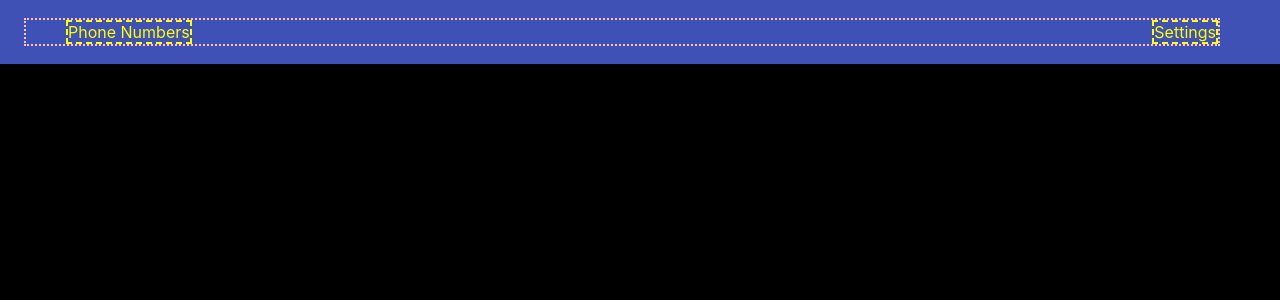
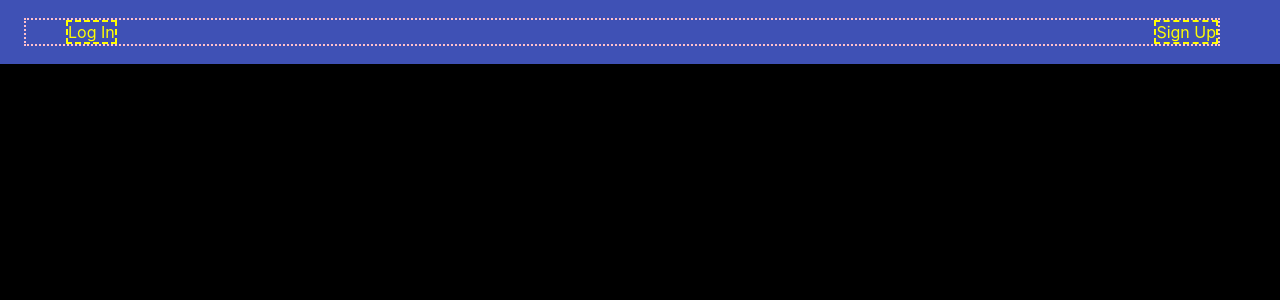
Before and after one commit to SeanDez/callTrackVoipFrontEnd, a React (Create React App) app: page / in a window 1280 px wide. Shown: the top 300 px of the page. Built offline with nearby package versions, Linux system fonts and the light colour scheme.

Commit message:
add unauth menu options

```diff
--- a/src/App.tsx
+++ b/src/App.tsx
@@ -1,5 +1,6 @@
-import React from 'react';
+import React, { useState } from 'react';
 import { BrowserRouter, Route, Switch } from 'react-router-dom';
+import AuthLevels from './shared/AuthLevels';
 
 import NavMenu from "./navigation/NavMenu";
 import PhoneCalls from "./phoneCalls/PhoneCalls";
@@ -8,10 +9,12 @@ import Settings from "./settings/Settings";
 import './App.css';
 
 function App() {
+  const [authenticationLevel, setAuthenticationLevel]: [AuthLevels, Function] = useState(AuthLevels.visitor);
+
   return (
     <div>
       <BrowserRouter>
-        <NavMenu />
+        <NavMenu authenticationLevel={authenticationLevel} />
 
         <main>
           <Switch>
--- a/src/navigation/NavMenu.tsx
+++ b/src/navigation/NavMenu.tsx
@@ -1,18 +1,13 @@
 import React from 'react';
 import styled from 'styled-components';
+import AuthLevels from '../shared/AuthLevels';
 
 import AppBar from '@material-ui/core/AppBar';
 import Toolbar from '@material-ui/core/Toolbar';
 import StyledLink from "../shared/StyledLink";
-
-interface DataObject { displayName: string, slug: string }
-
-const linkData: Array<DataObject> = [
-  { displayName: 'Phone Numbers', slug: 'numbers' },
-  { displayName: 'Settings', slug: 'settings' },
-];
-
-interface PropsShape {}
+interface PropsShape {
+  authenticationLevel: AuthLevels
+}
 
 export default (props: PropsShape) => {
 
@@ -21,9 +16,18 @@ export default (props: PropsShape) => {
       <AppBar position="static">
         <Toolbar>
           <HorizontalList>
-            { linkData.map((dataItem: DataObject) => (
-              <StyledLink to={dataItem.slug}>{dataItem.displayName}</StyledLink>
-            )) }
+            { props.authenticationLevel === AuthLevels.authUser &&
+              <>
+                <StyledLink to='/numbers'>Phone Numbers</StyledLink>
+                <StyledLink to='/settings'>Settings</StyledLink>
+              </>
+            }
+            { props.authenticationLevel === AuthLevels.visitor &&
+              <>
+                <StyledLink to='/log-in'>Log In</StyledLink>
+                <StyledLink to='/sign-up'>Sign Up</StyledLink>
+              </>
+            }
           </HorizontalList>
         </Toolbar>
       </AppBar>
--- /dev/null
+++ b/src/shared/AuthLevels.ts
@@ -0,0 +1,3 @@
+enum AuthLevels { visitor, authUser }
+
+export default AuthLevels;
```
